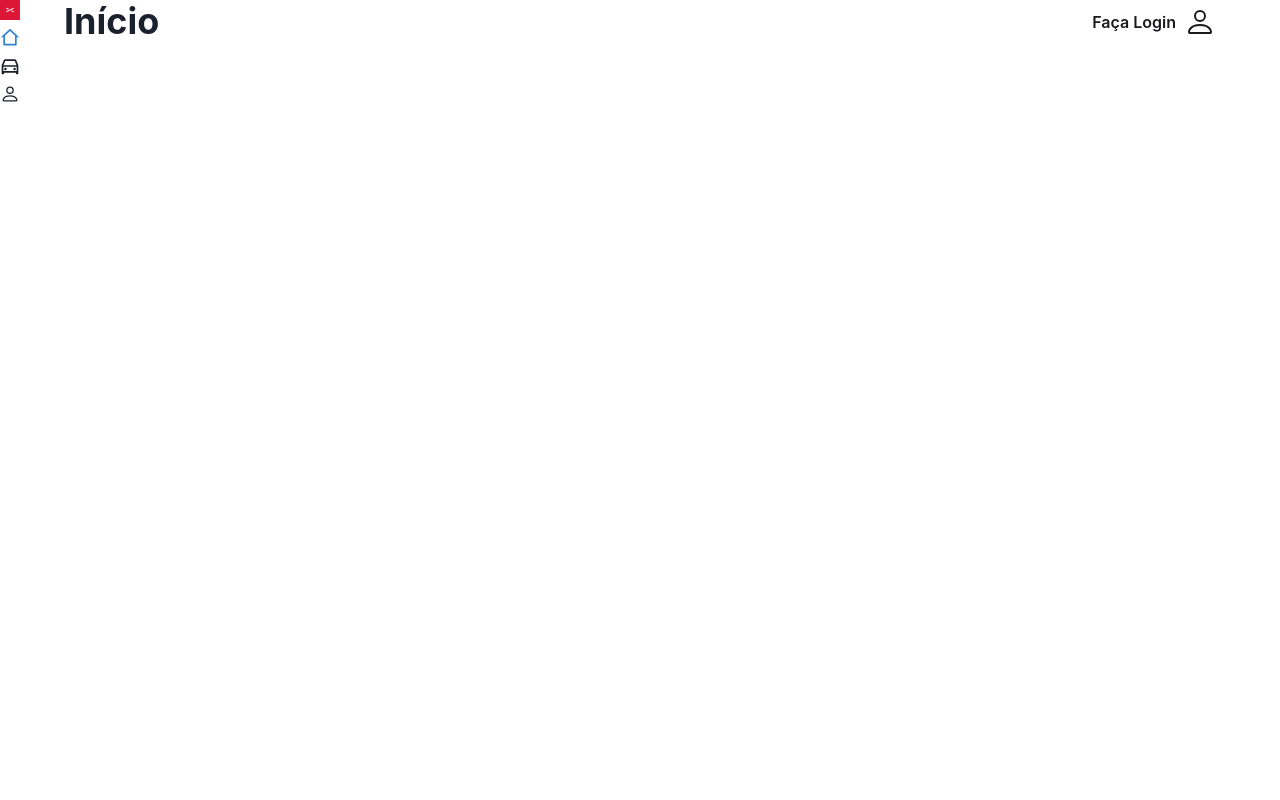
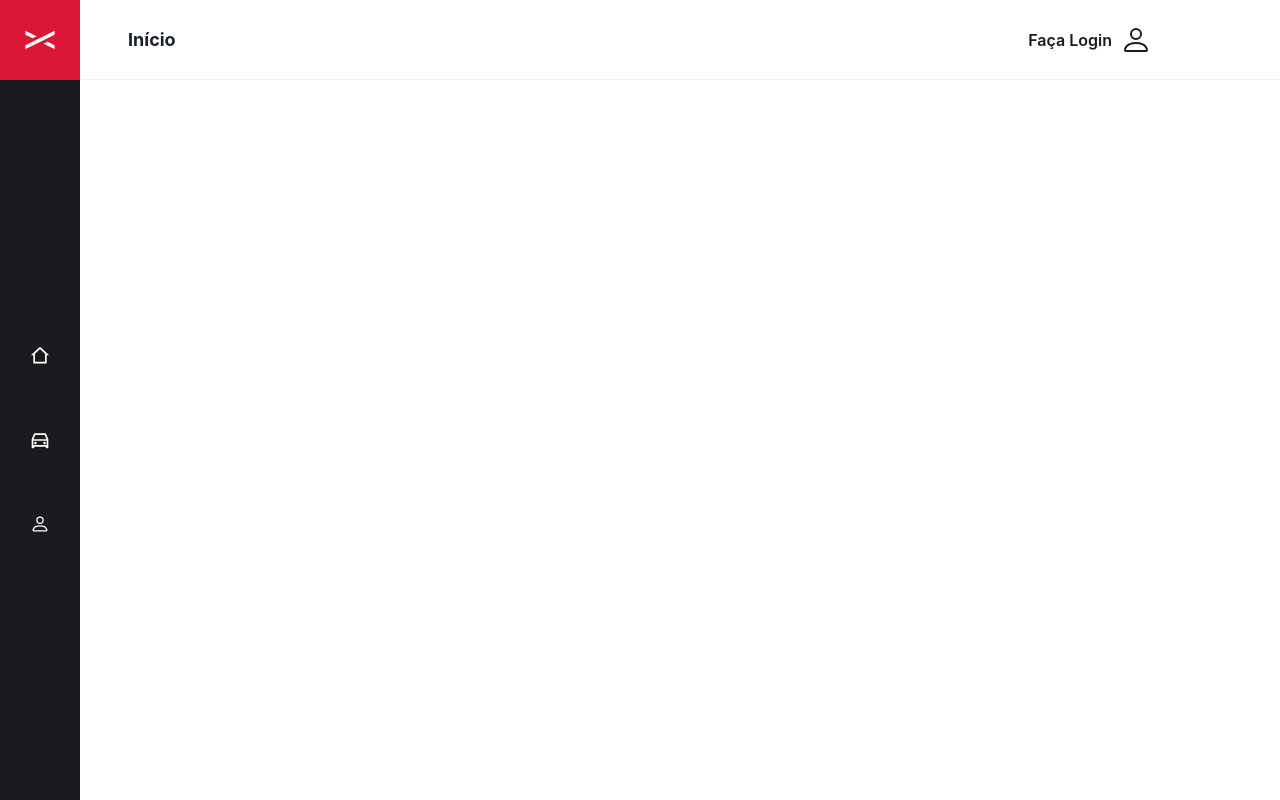
Before and after one commit to michelwene/RentX, a Next.js app: page /listagem in a window 1280 px wide. Built offline with nearby package versions, Linux system fonts and the light colour scheme.

Commit message:
feat: Sidebar into layout

```diff
--- a/src/components/Header/index.tsx
+++ b/src/components/Header/index.tsx
@@ -7,9 +7,11 @@ interface HeaderProps {
 
 export function Header({ children }: HeaderProps) {
   return (
-    <Flex as="header">
-      <Flex width="90vw" justify="space-between" mx="auto" align="center">
-        <Heading as="h2">{children}</Heading>
+    <Flex as="header" borderBottom="1px" borderColor="gray.100" height="80px">
+      <Flex width="80vw" justify="space-between" mx="auto" align="center">
+        <Heading as="h2" fontSize={18}>
+          {children}
+        </Heading>
         <Button
           rightIcon={<BsPerson fontSize={32} />}
           variant="link"
--- a/src/components/Sidebar/NavLink.tsx
+++ b/src/components/Sidebar/NavLink.tsx
@@ -10,13 +10,28 @@ interface NavLinkProps extends ChakraLinkProps {
   icon: ElementType;
   children?: React.ReactNode;
   href: string;
+  width?: string;
+  height?: string;
 }
 
-export function NavLink({ icon, children, href, ...rest }: NavLinkProps) {
+export function NavLink({
+  icon,
+  children,
+  href,
+  width,
+  height,
+  ...rest
+}: NavLinkProps) {
   return (
     <ActiveLink href={href} passHref>
       <ChakraLink display="flex" align-items="center" {...rest}>
-        <Icon as={icon} fontSize="20" />
+        <Icon
+          as={icon}
+          fontSize="20"
+          width={width}
+          height={height}
+          color="white"
+        />
       </ChakraLink>
     </ActiveLink>
   );
--- a/src/components/Sidebar/SideBarNav.tsx
+++ b/src/components/Sidebar/SideBarNav.tsx
@@ -1,4 +1,4 @@
-import { Stack } from "@chakra-ui/react";
+import { Box, Flex, Stack } from "@chakra-ui/react";
 import { NavLink } from "./NavLink";
 import { RiHome2Line, RiCarLine } from "react-icons/ri";
 import { BsPerson } from "react-icons/bs";
@@ -6,11 +6,20 @@ import Logo from "../../../public/assets/Logo.svg";
 
 export function SideBarNav() {
   return (
-    <Stack>
-      <NavLink icon={Logo} href="/" />
-      <NavLink icon={RiHome2Line} href="/listagem" />
-      <NavLink icon={RiCarLine} href="/filtrar-carros" />
-      <NavLink icon={BsPerson} href="/login" />
+    <Stack align="center" spacing={0}>
+      <NavLink icon={Logo} href="/" width="80px" height="80px" />
+      <Flex
+        flexDirection="column"
+        gap={16}
+        width="100%"
+        height="100%"
+        align="center"
+        justify="center"
+      >
+        <NavLink icon={RiHome2Line} href="/listagem" />
+        <NavLink icon={RiCarLine} href="/filtrar-carros" />
+        <NavLink icon={BsPerson} href="/login" />
+      </Flex>
     </Stack>
   );
 }
--- a/src/components/Sidebar/index.tsx
+++ b/src/components/Sidebar/index.tsx
@@ -1,11 +1,11 @@
 import {
-  Box,
   Drawer,
   DrawerBody,
   DrawerCloseButton,
   DrawerContent,
   DrawerHeader,
   DrawerOverlay,
+  Flex,
   useBreakpointValue,
 } from "@chakra-ui/react";
 import { useSidebarDrawer } from "src/context/SidebarDrawerContext";
@@ -36,8 +36,15 @@ export function Sidebar() {
   }
 
   return (
-    <Box as="aside" position="absolute" top="0">
+    <Flex
+      as="aside"
+      width="80px"
+      height="100vh"
+      bg="black"
+      position="absolute"
+      top="0"
+    >
       <SideBarNav />
-    </Box>
+    </Flex>
   );
 }
```
